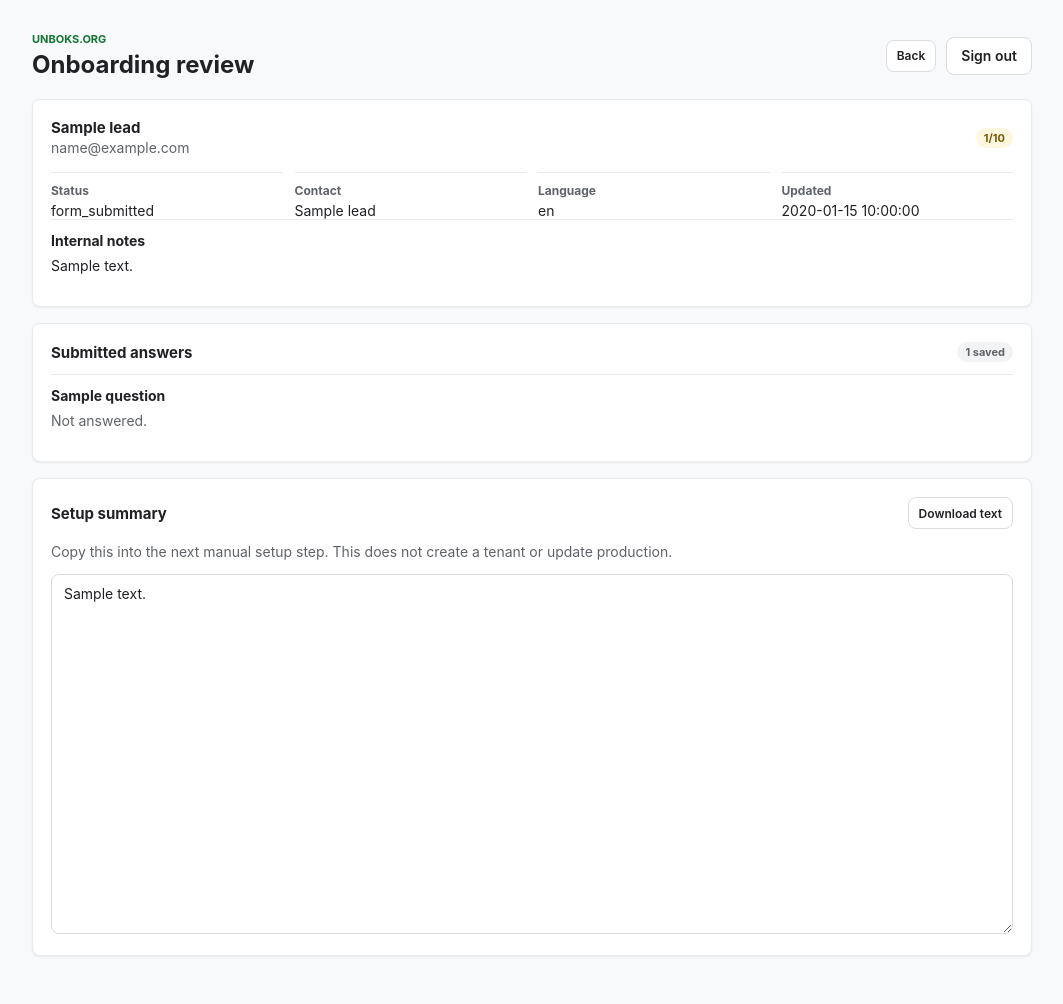
After one commit to unboks-org/unboks-internal-control-panel, a FastAPI app: template app/templates/onboarding_lead_detail.html in a window 1280 px wide. The commit adds this page. Shown: the whole page, without its empty margins (108-1171 px from the left). Run offline with FastAPI, Linux system fonts and the light colour scheme; the template is opened without the code that fills it: most values are stand-ins (such as "Sample title", 1, 10 or a date in 2020).

Commit message:
Add onboarding review summary

```diff
--- a/app/onboarding.py
+++ b/app/onboarding.py
@@ -419,6 +419,33 @@ def list_intake_answer_counts() -> dict[int, int]:
     return {int(row["lead_id"]): int(row["answer_count"]) for row in rows}
 
 
+def build_setup_summary(lead_id: int) -> str:
+    lead = get_lead(lead_id)
+    answers = list_intake_answers(lead_id)
+    lines = [
+        "Unboks onboarding setup summary",
+        "",
+        f"Lead ID: {lead.id}",
+        f"Email: {lead.email}",
+        f"Business name: {lead.business_name or 'Unknown'}",
+        f"Contact name: {lead.contact_name or 'Unknown'}",
+        f"Language: {lead.language or 'Unknown'}",
+        f"Status: {lead.status}",
+        f"Created: {lead.created_at}",
+        f"Updated: {lead.updated_at}",
+    ]
+    if lead.notes:
+        lines.extend(["", "Internal notes:", lead.notes])
+    lines.append("")
+    lines.append("Intake answers:")
+    for question in INTAKE_QUESTIONS:
+        answer = answers.get(question.key)
+        lines.append("")
+        lines.append(question.label)
+        lines.append(answer.answer if answer else "Not answered.")
+    return "\n".join(lines) + "\n"
+
+
 def save_intake_answer(token: str, question_key: str, answer: str) -> IntakeProgress:
     progress = get_intake_progress(token)
     if progress is None:
--- a/app/static/css/admin.css
+++ b/app/static/css/admin.css
@@ -22,6 +22,12 @@ body {
   gap: 16px;
   justify-content: space-between;
   margin-bottom: 20px;
+}
+
+.topbar-actions {
+  align-items: center;
+  display: flex;
+  gap: 10px;
 }
 
 h1,
@@ -143,6 +149,25 @@ button:hover {
 }
 
 .button-secondary:hover {
+  background: #f1f3f4;
+}
+
+.button-link {
+  align-items: center;
+  background: #ffffff;
+  border: 1px solid var(--color-border-strong);
+  border-radius: var(--radius);
+  color: var(--color-text);
+  display: inline-flex;
+  font-size: 12px;
+  font-weight: 600;
+  justify-content: center;
+  min-height: 32px;
+  padding: 6px 10px;
+  text-decoration: none;
+}
+
+.button-link:hover {
   background: #f1f3f4;
 }
 
@@ -306,6 +331,45 @@ code {
   padding-top: 16px;
 }
 
+.detail-grid {
+  display: grid;
+  gap: 12px;
+  grid-template-columns: repeat(4, minmax(0, 1fr));
+  margin: 14px 0 0;
+}
+
+.detail-grid div {
+  border-top: 1px solid var(--color-border);
+  padding-top: 10px;
+}
+
+.detail-grid dt {
+  color: var(--color-muted);
+  font-size: 12px;
+  font-weight: 650;
+}
+
+.detail-grid dd {
+  margin: 4px 0 0;
+}
+
+.review-answer {
+  border-top: 1px solid var(--color-border);
+  padding: 12px 0;
+}
+
+.review-answer p {
+  line-height: 1.5;
+  margin-top: 6px;
+  white-space: pre-wrap;
+}
+
+.summary-box {
+  margin-top: 12px;
+  min-height: 360px;
+  width: 100%;
+}
+
 .onboarding-panel {
   max-width: 560px;
 }
@@ -339,6 +403,21 @@ code {
   .topbar {
     align-items: flex-start;
     flex-direction: column;
+  }
+
+  .topbar-actions {
+    align-items: stretch;
+    width: 100%;
+  }
+
+  .topbar-actions form,
+  .topbar-actions button,
+  .topbar-actions .button-link {
+    width: 100%;
+  }
+
+  .detail-grid {
+    grid-template-columns: 1fr;
   }
 
   .lead-form {
--- a/app/templates/admin.html
+++ b/app/templates/admin.html
@@ -161,6 +161,7 @@
                 <td data-label="Created">{{ lead.created_at }}</td>
                 <td data-label="Updated">{{ lead.updated_at }}</td>
                 <td data-label="Action">
+                  <a class="button-link" href="/admin/onboarding/leads/{{ lead.id }}">Review</a>
                   {% if lead.status != "email_sent" %}
                     <form method="post" action="/admin/onboarding/leads/{{ lead.id }}/send-email">
                       <button class="button-small" type="submit">Send onboarding email</button>
--- /dev/null
+++ b/app/templates/onboarding_lead_detail.html
@@ -0,0 +1,88 @@
+{% extends "base.html" %}
+
+{% block title %}Onboarding Review | Unboks Internal{% endblock %}
+
+{% block body %}
+  <header class="topbar">
+    <div>
+      <p class="eyebrow">Unboks.org</p>
+      <h1>Onboarding review</h1>
+    </div>
+    <div class="topbar-actions">
+      <a class="button-link" href="/admin">Back</a>
+      <form method="post" action="/logout">
+        <button class="button-secondary" type="submit">Sign out</button>
+      </form>
+    </div>
+  </header>
+
+  <section class="panel">
+    <div class="panel-header">
+      <div>
+        <h2>{{ lead.business_name or lead.email }}</h2>
+        <p class="muted">{{ lead.email }}</p>
+      </div>
+      {% if answer_count >= intake_total %}
+        <span class="status-chip status-ok">complete</span>
+      {% elif answer_count > 0 %}
+        <span class="status-chip status-unknown">{{ answer_count }}/{{ intake_total }}</span>
+      {% else %}
+        <span class="status-chip status-neutral">not started</span>
+      {% endif %}
+    </div>
+
+    <dl class="detail-grid">
+      <div>
+        <dt>Status</dt>
+        <dd>{{ lead.status }}</dd>
+      </div>
+      <div>
+        <dt>Contact</dt>
+        <dd>{{ lead.contact_name or "Unknown" }}</dd>
+      </div>
+      <div>
+        <dt>Language</dt>
+        <dd>{{ lead.language or "Unknown" }}</dd>
+      </div>
+      <div>
+        <dt>Updated</dt>
+        <dd>{{ lead.updated_at }}</dd>
+      </div>
+    </dl>
+
+    {% if lead.notes %}
+      <div class="review-answer">
+        <h3>Internal notes</h3>
+        <p>{{ lead.notes }}</p>
+      </div>
+    {% endif %}
+  </section>
+
+  <section class="panel">
+    <div class="panel-header">
+      <h2>Submitted answers</h2>
+      <span class="status-chip status-neutral">{{ answer_count }} saved</span>
+    </div>
+    {% for question in questions %}
+      {% set answer = answers.get(question.key) %}
+      <article class="review-answer">
+        <h3>{{ question.label }}</h3>
+        {% if answer %}
+          <p>{{ answer.answer }}</p>
+          <span class="cell-note">Updated {{ answer.updated_at }}</span>
+        {% else %}
+          <p class="muted">Not answered.</p>
+        {% endif %}
+      </article>
+    {% endfor %}
+  </section>
+
+  <section class="panel">
+    <div class="panel-header">
+      <h2>Setup summary</h2>
+      <a class="button-link" href="/admin/onboarding/leads/{{ lead.id }}/setup-summary.txt">Download text</a>
+    </div>
+    <p class="muted">Copy this into the next manual setup step. This does not create a tenant or update production.</p>
+    <textarea class="summary-box" rows="18" readonly>{{ setup_summary }}</textarea>
+  </section>
+{% endblock %}
```
Also changed, not shown: app/routes/admin.py (+51 -0 lines), tests/test_health.py (+52 -0 lines), README.md.
